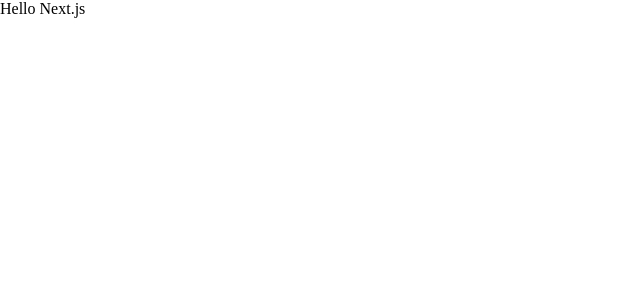
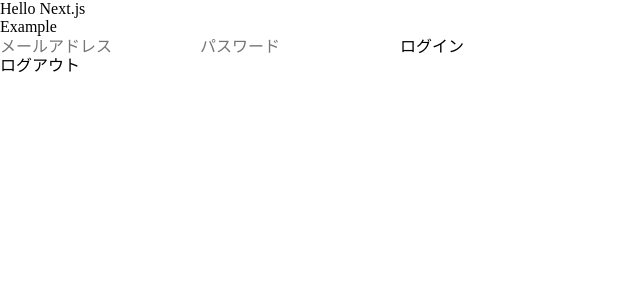
Before and after one commit to yamachan0625/frontendcurve, a Next.js app: page / in a window 1280 px wide. Shown: the top 300 px of the page, without its empty margins (0-640 px from the left). Built offline with nearby package versions, Linux system fonts and the light colour scheme.

Commit message:
ログインの枠組み作成

```diff
--- /dev/null
+++ b/src/contexts/auth.tsx
@@ -0,0 +1,93 @@
+import React, { createContext, useState, useContext, useEffect } from 'react';
+import { parseCookies, destroyCookie } from 'nookies';
+import { useApolloClient } from '@apollo/client';
+import { useRouter } from 'next/router';
+
+import { CURRENET_USER } from '~/queries/queries';
+// import { route } from 'next/dist/next-server/server/router';
+
+export interface Auth {
+  login: {
+    token: string;
+    userId: string;
+  };
+}
+
+const AuthContext = createContext({
+  isAuthenticated: false,
+  user: null,
+  userLogin: (value: Auth) => {},
+  logout: () => {},
+  loading: true,
+});
+
+export const AuthProvider = ({ children }) => {
+  const client = useApolloClient();
+  const [user, setUser] = useState(null);
+  const [loading, setLoading] = useState(true);
+  const router = useRouter();
+
+  useEffect(() => {
+    const loadUser = async () => {
+      const { token } = parseCookies();
+
+      if (token) {
+        const { data } = await client.query({
+          query: CURRENET_USER,
+        });
+        setUser(data);
+      }
+      setLoading(false);
+    };
+    loadUser();
+  }, []);
+
+  const userLogin = (data: Auth): void => {
+    setUser(data.login);
+  };
+
+  const logout = () => {
+    destroyCookie(null, 'token');
+    setUser(null);
+    router.push('/');
+  };
+
+  return (
+    <AuthContext.Provider
+      value={{ isAuthenticated: !!user, user, userLogin, logout, loading }}
+    >
+      {children}
+    </AuthContext.Provider>
+  );
+};
+
+export default function useAuth() {
+  const context = useContext(AuthContext);
+
+  return context;
+}
+
+// 一応HOCバージョン
+// export const ProtectRoute = (Component) => {
+//   return () => {
+//     const { isAuthenticated, loading } = useAuth();
+//     const router = useRouter();
+
+//     useEffect(() => {
+//       if (!isAuthenticated && !loading) router.push('/');
+//     }, [loading, isAuthenticated]);
+
+//     return <Component {...arguments} />;
+//   };
+// };
+
+export const useProtectRoute = () => {
+  const { isAuthenticated, loading } = useAuth();
+  const router = useRouter();
+
+  useEffect(() => {
+    if (!isAuthenticated && !loading) router.push('/');
+  }, [loading, isAuthenticated]);
+
+  return;
+};
--- a/src/pages/_app.tsx
+++ b/src/pages/_app.tsx
@@ -1,21 +1,60 @@
 import React from 'react';
-import App, { AppProps } from 'next/app';
+import { AppProps /**AppContext  */ } from 'next/app';
+// import { setContext } from '@apollo/client/link/context';
+import {
+  ApolloClient,
+  InMemoryCache,
+  ApolloProvider,
+  createHttpLink,
+} from '@apollo/client';
+import { AuthProvider } from '../contexts/auth';
 import '~/styles/reset.css';
+
+const link = createHttpLink({
+  uri: '/graphql',
+  credentials: 'same-origin',
+});
+
+const client = new ApolloClient({
+  link,
+  cache: new InMemoryCache(),
+});
+
+// デフォルトのheadersでリクエスト設定
+// const createApolloClient = () => {
+//   const httpLink = createHttpLink({
+//     uri: '/graphql',
+//     credentials: 'same-origin',
+//   });
+//   const authLink = setContext((_, { headers }) => {
+//     return {
+//       headers: {
+//         ...headers,
+//         'X-XSRF-TOKEN': 'token',
+//       },
+//     };
+//   });
+//   return new ApolloClient({
+//     // ssrMode: !process.browser, // Disables forceFetch on the server (so queries are only run once)
+//     link: authLink.concat(httpLink),
+//     cache: new InMemoryCache(),
+//   });
+// };
 
 /**
  * pageコンポーネント全てをラップする。
  * 共通で行いたい処理を書く
  */
-class MyApp extends App {
-  render() {
-    const { Component, pageProps }: AppProps = this.props;
-
-    return (
-      <React.Fragment>
-        <Component {...pageProps} />
-      </React.Fragment>
-    );
-  }
-}
+const MyApp = ({ Component, pageProps }: AppProps) => {
+  return (
+    <React.Fragment>
+      <ApolloProvider client={client}>
+        <AuthProvider>
+          <Component {...pageProps} />
+        </AuthProvider>
+      </ApolloProvider>
+    </React.Fragment>
+  );
+};
 
 export default MyApp;
--- a/src/pages/index.tsx
+++ b/src/pages/index.tsx
@@ -1,8 +1,57 @@
 import React from 'react';
+import { useForm } from 'react-hook-form';
+import { setCookie } from 'nookies';
+import Link from 'next/link';
+import { useMutation } from '@apollo/client';
+import { LOGIN } from '~/queries/queries';
+import useAuth from '../contexts/auth';
+
 import { NextPage } from 'next';
 
 const Home: NextPage = () => {
-  return <div>Hello Next.js</div>;
+  const { register, handleSubmit } = useForm();
+  const [login] = useMutation(LOGIN);
+  const { userLogin, logout } = useAuth();
+
+  const onSubmit = async ({ email, password }, e) => {
+    const { data } = await login({ variables: { email, password } });
+    userLogin(data);
+    setCookie(null, 'token', data.login.token, {
+      maxAge: 30 * 24 * 60 * 60,
+      httponly: true,
+      path: '/',
+    });
+    e.target.reset();
+  };
+
+  return (
+    <>
+      <div>Hello Next.js</div>
+      <Link href="/example">
+        <a>Example</a>
+      </Link>
+      <form onSubmit={handleSubmit(onSubmit)}>
+        <input
+          name="email"
+          type="text"
+          placeholder="メールアドレス"
+          ref={register}
+        />
+        <input
+          name="password"
+          type="text"
+          placeholder="パスワード"
+          ref={register}
+        />
+        <button type="submit">ログイン</button>
+      </form>
+      <button onClick={logout}>ログアウト</button>
+    </>
+  );
 };
 
+export async function getServerSideProps() {
+  return { props: { 1: 'aaaa', 2: 'bbbb' } };
+}
+
 export default Home;
--- /dev/null
+++ b/src/queries/queries.tsx
@@ -0,0 +1,31 @@
+import { gql } from '@apollo/client';
+
+export const LOGIN = gql`
+  mutation($email: String!, $password: String!) {
+    login(email: $email, password: $password) {
+      userId
+      token
+    }
+  }
+`;
+
+export const CURRENET_USER = gql`
+  {
+    user {
+      id
+    }
+  }
+`;
+
+export const MOVIE_LIST = gql`
+  {
+    movies {
+      id
+      name
+      genre
+      director {
+        name
+      }
+    }
+  }
+`;
--- a/tsconfig.json
+++ b/tsconfig.json
@@ -17,7 +17,7 @@
     "paths": {
       "~/*": ["./src/*"]
     },
-    "types": ["cypress"]
+    "types": ["jest", "cypress"]
   },
   "include": ["next-env.d.ts", "**/*.ts", "**/*.tsx"],
   "exclude": ["node_modules"]
```
Also changed, not shown: package.json (+6 -2 lines), src/pages/example.tsx (added, +20 -0 lines), .eslintrc.js, 2 other files (tests, documents, lock files or other folders).
